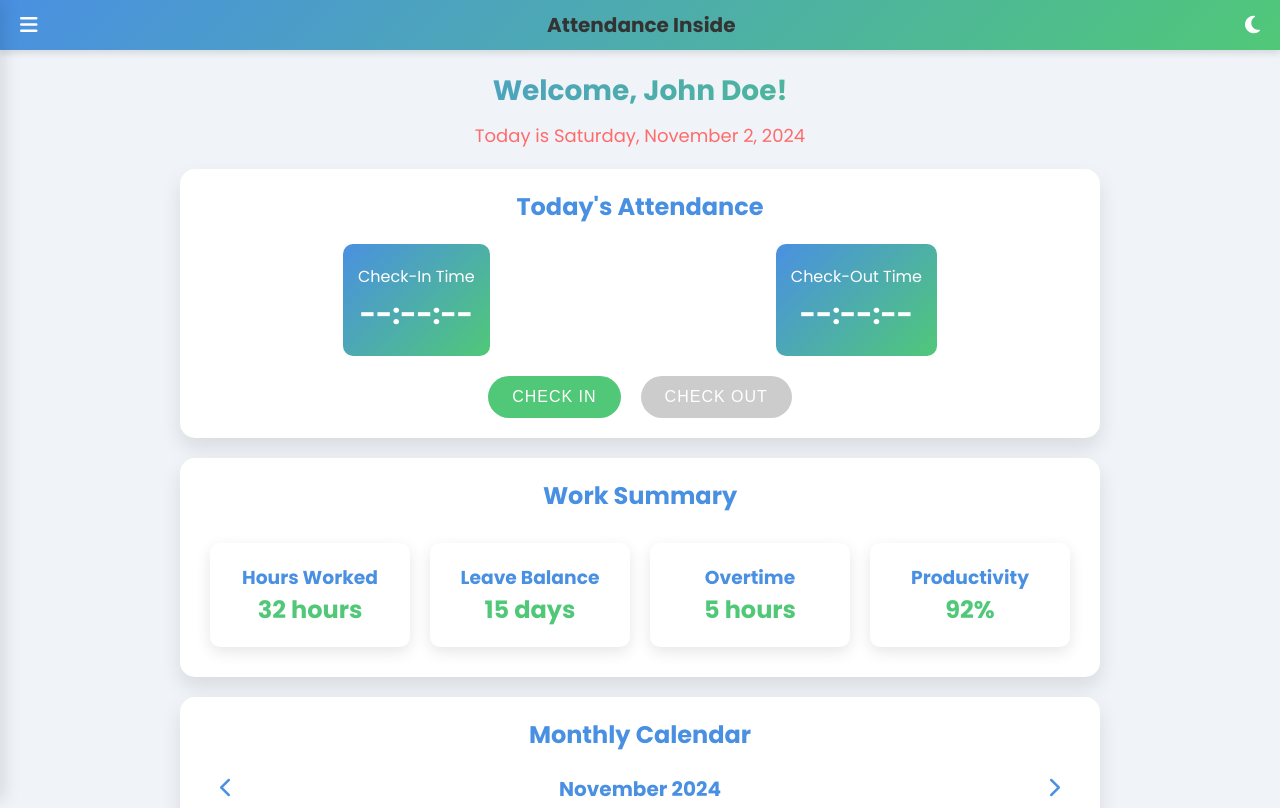
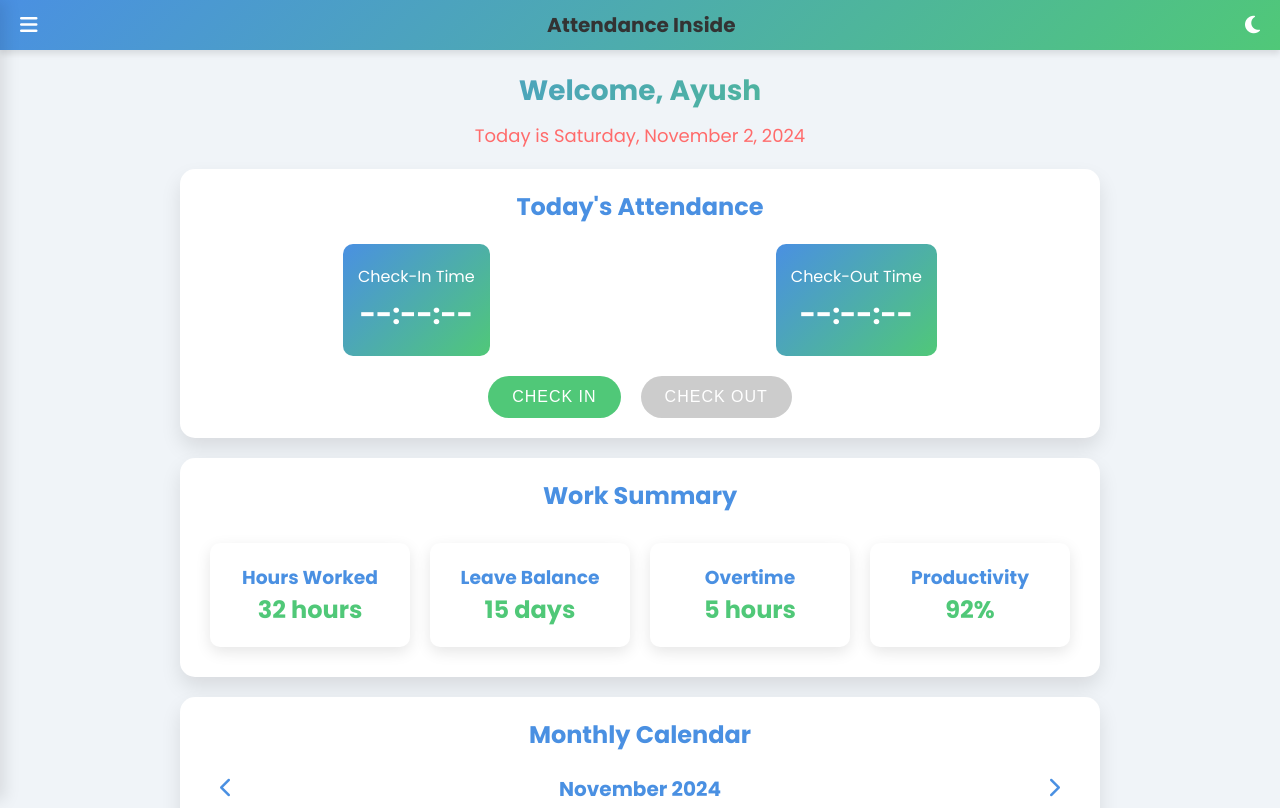
Before and after one commit to ayushkssk/Employee_Attandance, a plain HTML site: page index.html in a window 1280 px wide. Shown: the top 808 px of the page. Drawn offline with Linux system fonts and the light colour scheme.

Commit message:
Update index.html

```diff
--- a/index.html
+++ b/index.html
@@ -3,7 +3,7 @@
 <head>
     <meta charset="UTF-8">
     <meta name="viewport" content="width=device-width, initial-scale=1.0">
-    <title>Colorful Office Attendance Tracker</title>
+    <title>Office Attendance Inside</title>
     <link href="https://fonts.googleapis.com/css2?family=Poppins:wght@300;400;500;700&display=swap" rel="stylesheet">
     <link rel="stylesheet" href="https://cdnjs.cloudflare.com/ajax/libs/font-awesome/6.4.0/css/all.min.css">
    <link rel="stylesheet" href="leave-styles.css">
@@ -565,7 +565,7 @@
     <div class="overlay" id="overlay"></div>
 
     <div class="container">
-        <div class="greeting">Welcome, John Doe!</div>
+        <div class="greeting">Welcome, Ayush</div>
         <div class="date">Today is <span id="current-date"></span></div>
 
         <div class="card">
```
